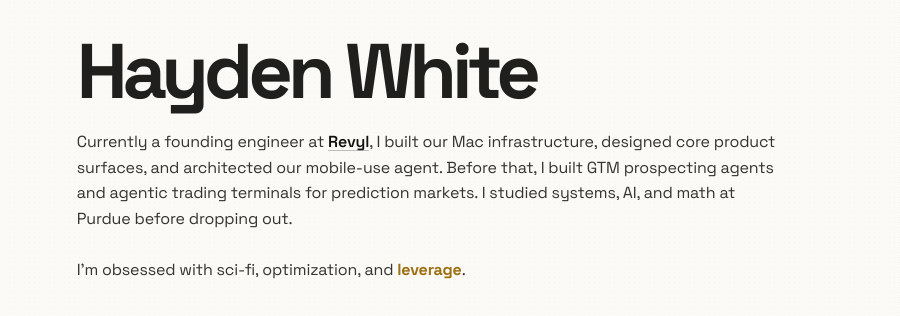
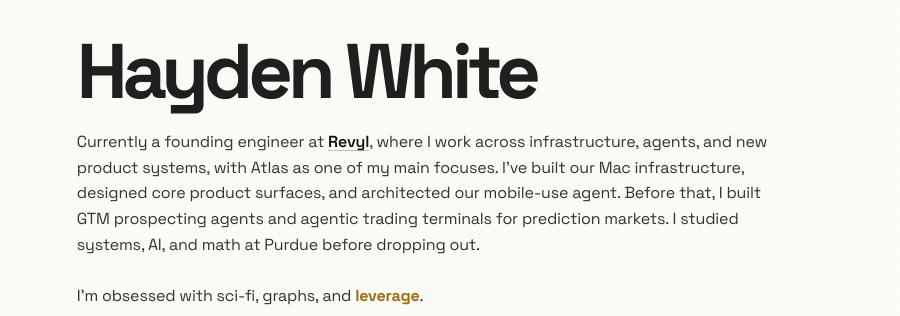
Before and after one commit to haydenw2005/Astro-Portfolio, an Astro site: page / in a window 1280 px wide. Shown: the part 357-673 px from the top of the page, 0-900 px from the left. Built offline with nearby package versions, Linux system fonts and the light colour scheme; Astro itself is replaced by a stand-in of ours; no server answers.

Commit message:
Update homepage bio

```diff
--- a/src/pages/index.astro
+++ b/src/pages/index.astro
@@ -72,12 +72,13 @@ import LightLayout from '../layouts/LightLayout.astro';
             </button>
           </nav>
           <p class="bio">
-            Currently a founding engineer at <a href="https://revyl.com/" target="_blank"><strong>Revyl</strong></a>, I
-            built our Mac infrastructure, designed core product surfaces, and architected our mobile-use agent. Before
-            that, I built GTM prospecting agents and agentic trading terminals for prediction markets. I studied
+            Currently a founding engineer at <a href="https://revyl.com/" target="_blank"><strong>Revyl</strong></a>,
+            where I work across infrastructure, agents, and new product systems, with Atlas as one of my main focuses.
+            I've built our Mac infrastructure, designed core product surfaces, and architected our mobile-use agent.
+            Before that, I built GTM prospecting agents and agentic trading terminals for prediction markets. I studied
             systems, AI, and math at Purdue before dropping out.
             <br /><br />
-            I'm obsessed with sci-fi, optimization, and <span class="bio-highlight">leverage</span>.
+            I'm obsessed with sci-fi, graphs, and <span class="bio-highlight">leverage</span>.
           </p>
         </header>
 
```
